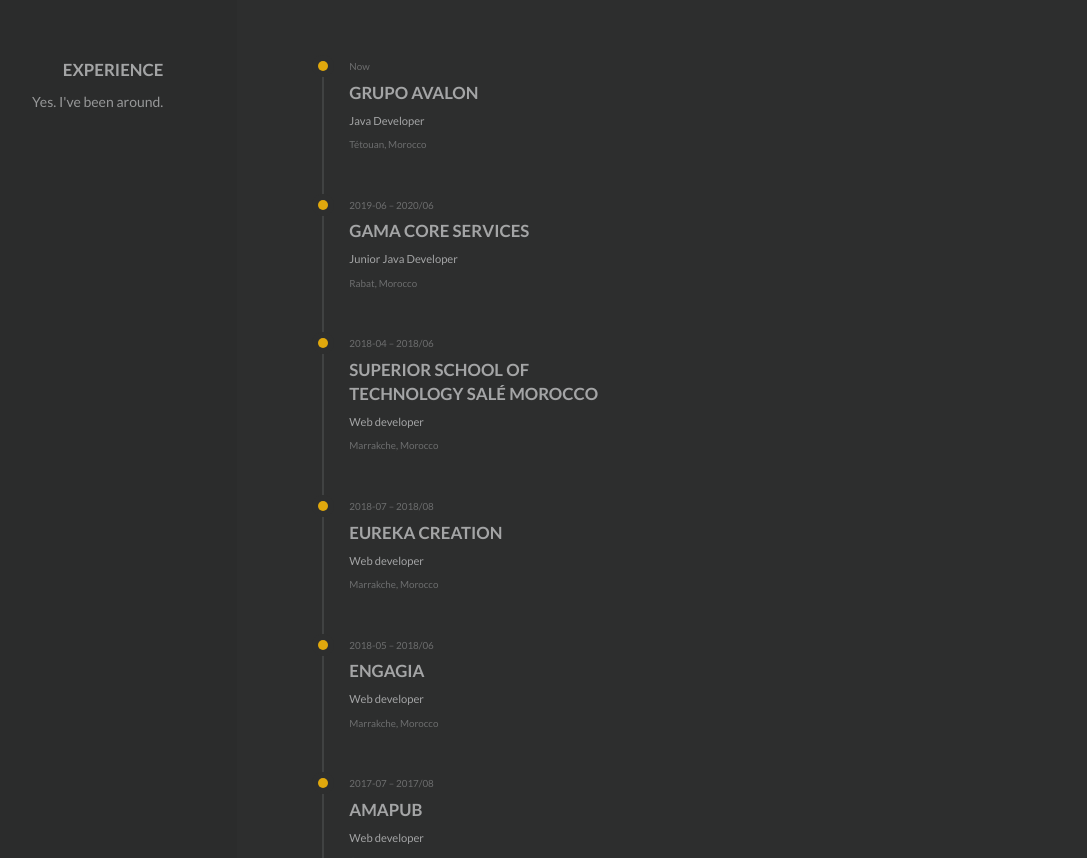
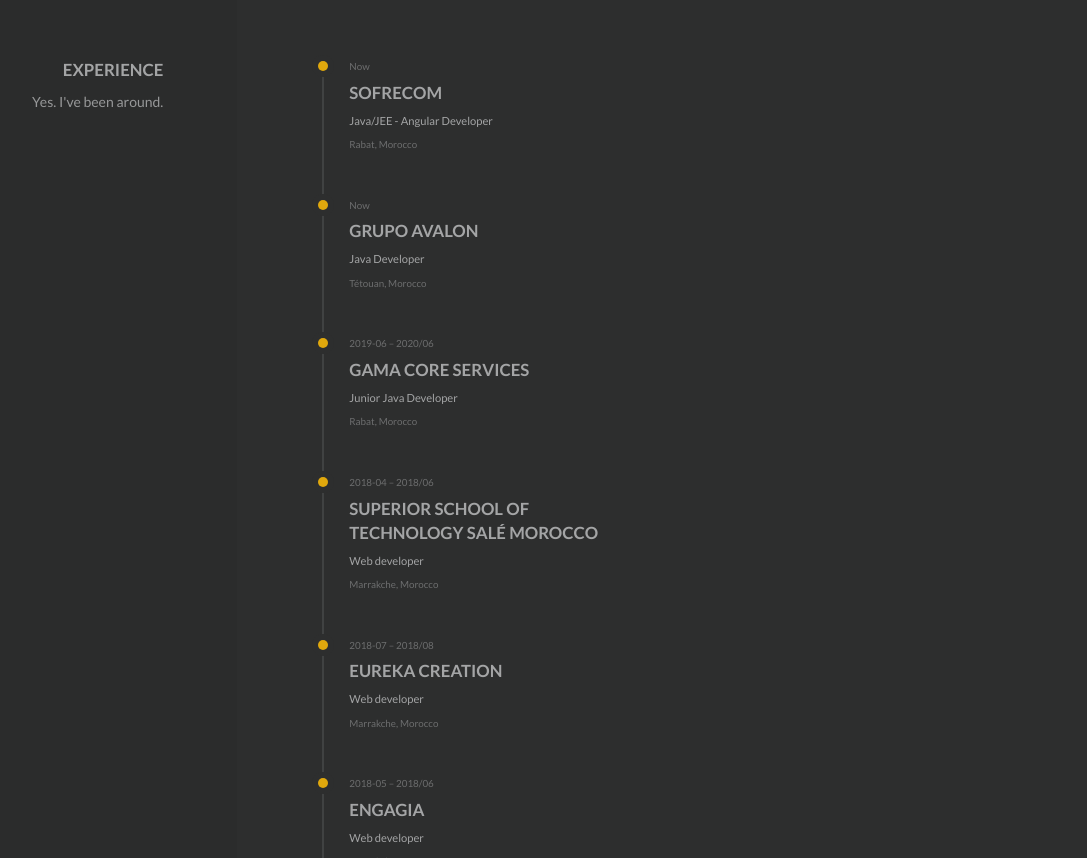
Before and after one commit to kourmouOmar/krmOmar, a plain HTML site: page index.html in a window 1280 px wide. Shown: the part 1731-2589 px from the top of the page, without its empty margins (148-1235 px from the left). Drawn offline with Linux system fonts and the light colour scheme.

Commit message:
midf 04-10-2020

```diff
--- a/index.html
+++ b/index.html
@@ -582,6 +582,32 @@
 
                             <div class="a-experience-timeline  c-timeline  t-border-color">
 
+                                <div class="c-timeline__item">
+                                    <div class="c-timeline__point  t-timeline__point  t-primary-bg"></div>
+                                    <div class="o-content">
+                                        <div class="o-grid">
+                                            <div class="o-grid__col-md-5">
+                                                <div class="c-work__timeframe">
+                                                    Now
+                                                </div>
+                                                <h3 class="c-work__heading">
+                                                    Sofrecom
+                                                </h3>
+                                                <h4 class="c-work__title">
+                                                    Java/JEE - Angular Developer
+                                                </h4>
+                                                <div class="c-work__location">
+                                                    Rabat, Morocco
+                                                </div>
+                                            </div>
+                                            <!-- <div class="o-grid__col-md-7">
+                                                <p>
+                                                    Fusce lacinia arcu et nulla. Nulla vitae mauris non felis mollis faucibus. Phasellus hendrerit. Pellentesque aaliquet nibh nec urna. In nisi neque, aliquet vel, dapibus id, mattis vel, nisi. Sed pretium, ligula sollicitudin laoreet viverra, tortor libero sodales leo, eget blandit nunc tortor eu nibh.
+                                                </p>
+                                            </div> -->
+                                        </div><!-- /o-grid -->
+                                    </div><!-- /o-content -->
+                                </div><!-- /c-timeline__item -->
                                 <div class="c-timeline__item">
                                     <div class="c-timeline__point  t-timeline__point  t-primary-bg"></div>
                                     <div class="o-content">
```
